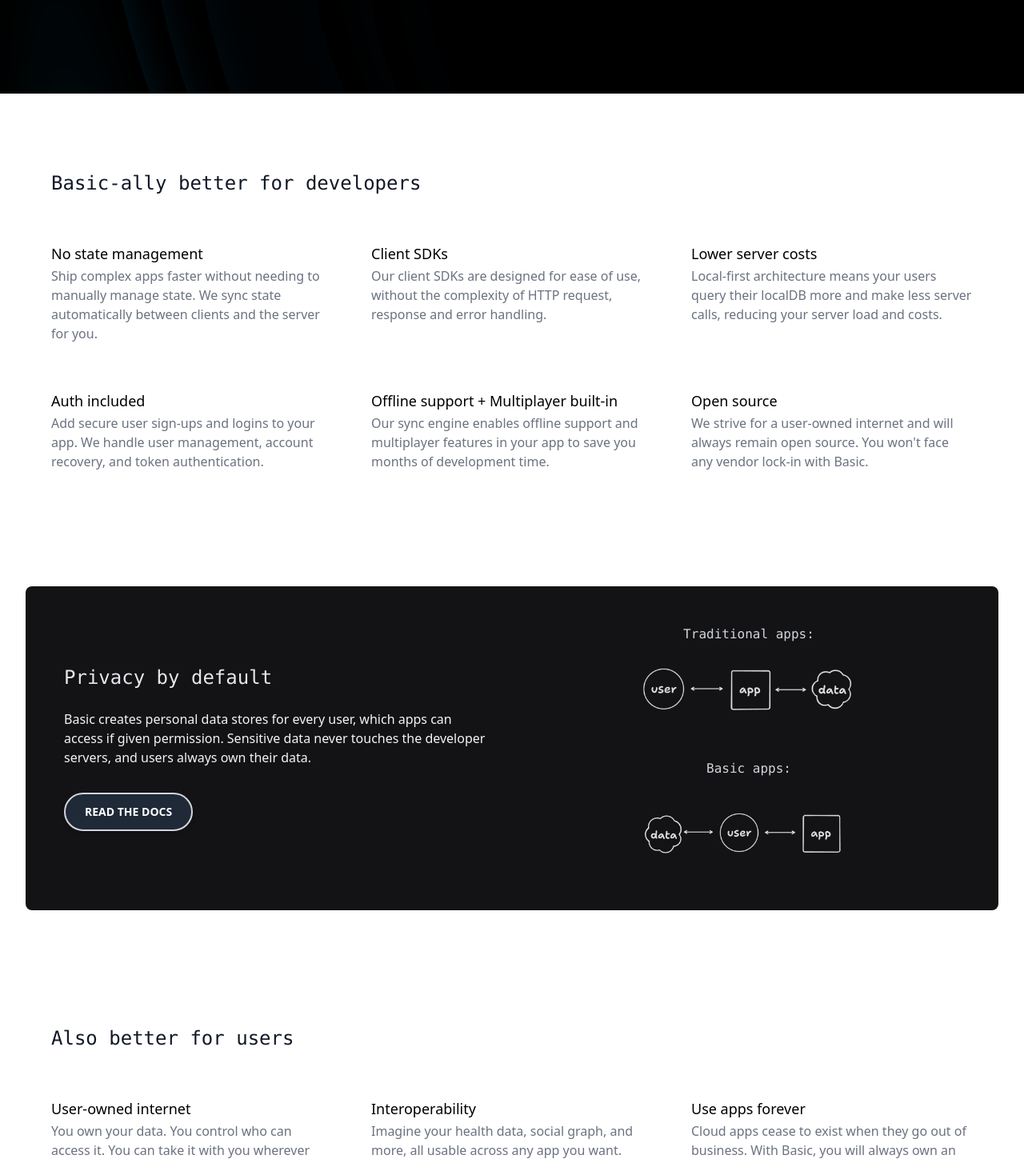
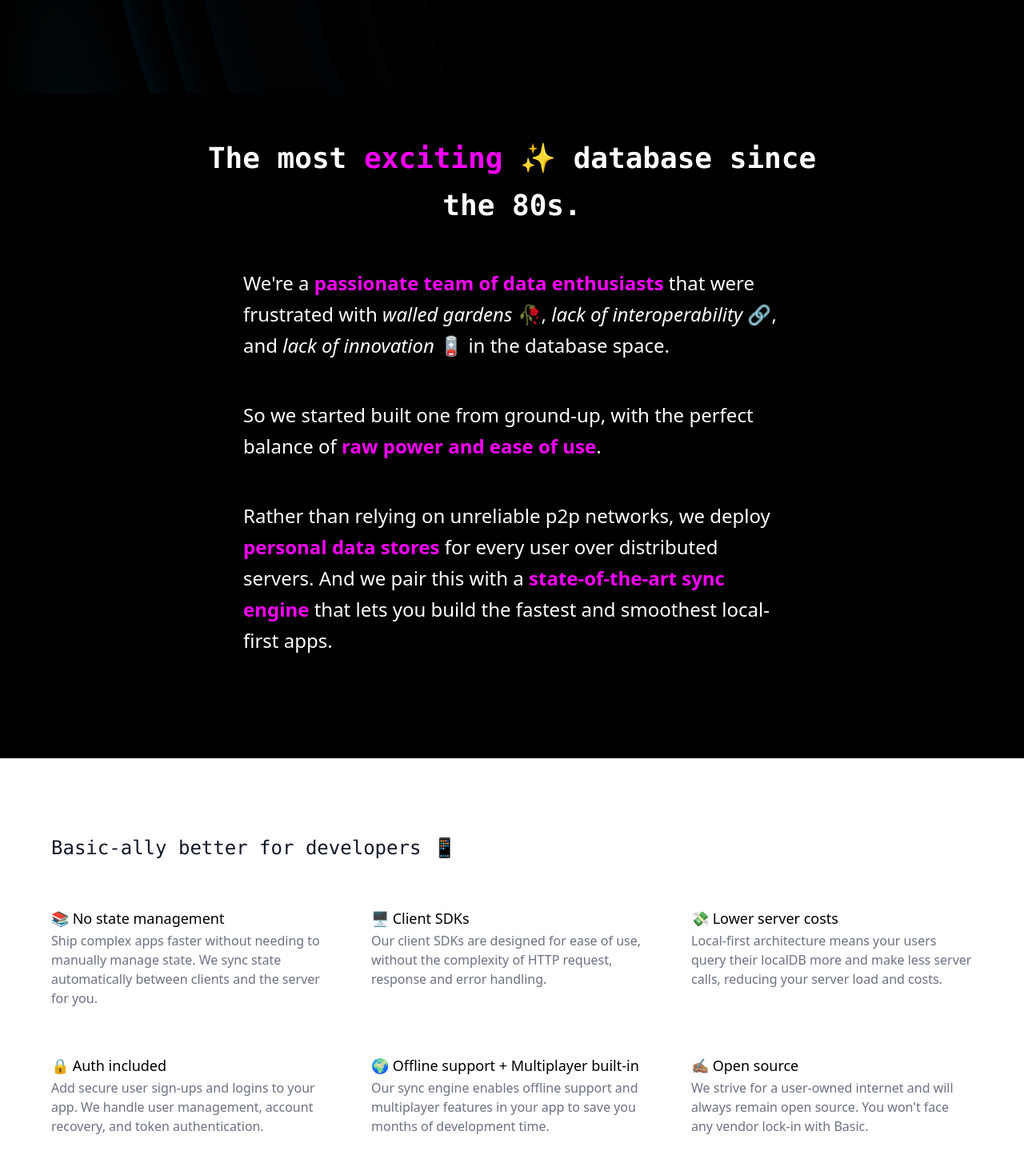
Before and after one commit to basicdb/basic-website, a Next.js app: page / in a window 1280 px wide. Shown: the part 683-2137 px from the top of the page at 80% size. Built offline with nearby package versions, Linux system fonts and the light colour scheme.

Commit message:
yassified the website

```diff
--- a/src/components/Benefits.tsx
+++ b/src/components/Benefits.tsx
@@ -2,7 +2,7 @@
     return (
         <section aria-labelledby="features" id="feature-five" className="w-full py-24 px-4 sm:px-6 lg:px-8 bg-white dark:bg-gray-900">
             <div className='max-w-6xl mx-auto'>
-                <h1 className='text-2xl font-mono pb-12 text-gray-900 dark:text-gray-100'>{title}</h1>
+                <h1 className='text-2xl font-mono pb-12 text-gray-900 dark:text-gray-100 sm:text-center md:text-center lg:text-left'>{title}</h1>
                 <div className="grid grid-cols-1 sm:grid-cols-2 lg:grid-cols-3 gap-6 lg:gap-12">
                     {benefits.map((benefit, index) => (
                         <div key={index}>
--- a/src/pages/index.tsx
+++ b/src/pages/index.tsx
@@ -31,9 +31,10 @@
       <main className="flex flex-col items-center">
         <div className="w-full max-w-7xl">
           <HeroSection />
-          <Benefits benefits={benefitsForDevelopers} title={"Basic-ally better for developers"} />
+          <WhyBasicSection />
+          <Benefits benefits={benefitsForDevelopers} title={"Basic-ally better for developers 📱"} />
           <PrivacySection />
-          <Benefits benefits={benefitsForUsers} title={"Also better for users"} />
+          <Benefits benefits={benefitsForUsers} title={"Also better for users 👯"} />
           <Footer />
         </div>
       </main>
@@ -78,8 +79,8 @@
         <div className="max-w-6xl mx-auto grid grid-cols-1 lg:grid-cols-2 gap-8 items-center">
           <div className="text-center lg:text-left">
             <div>
-              <p className="text-2xl font-medium font-mono tracking-tight text-white sm:text-4xl">
-                Open source infra for <br /> <span className='text-4xl'>local-first apps</span>
+              <p className="text-2xl font-medium font-mono tracking-tight text-white sm:text-4xl leading-relaxed">
+                Open source infra for <br /> <strong style={{ fontSize: 48, color: '#FF00FF' }}>local-first apps</strong> 🏆
               </p>
               <h3 className="max-w-xl mx-auto lg:mx-0 mt-4 text-base tracking-tight text-gray-300" style={{ fontSize: 18 }}>
                 Deliver high-performance apps with a powerful sync engine, offline support, and user-owned data stores
@@ -115,6 +116,30 @@
   )
 }
 
+const WhyBasicSection = () => {
+  return (
+    <section className="bg-black">
+      <div className="max-w-4xl mx-auto px-4 sm:px-6 lg:px-8 py-1 pb-24">
+        <h2 className="text-4xl font-bold text-white mb-6 mt-12 text-center font-mono leading-relaxed">
+          The most <strong style={{ color: '#FF00FF' }}>exciting</strong> ✨ database since the 80s.
+        </h2>
+        <div className="max-w-2xl mx-auto">
+          <p className="text-2xl text-white mb-8 mt-12 leading-relaxed">
+            We're a <strong style={{ color: '#FF00FF' }}>passionate team of data enthusiasts</strong> that were frustrated with <i>walled gardens</i> 🥀, <i>lack of interoperability</i> 🔗, and <i>lack of innovation</i> 🪫 in the database space.
+          </p>
+          <p className="text-2xl text-white mb-8 mt-12 leading-relaxed">
+            So we started built one from ground-up, with the perfect balance of <strong style={{ color: '#FF00FF' }}>raw power and ease of use</strong>.
+          </p>
+          <p className="text-2xl text-white mb-8 mt-12 leading-relaxed">
+            Rather than relying on unreliable p2p networks, we deploy <strong style={{ color: '#FF00FF' }}>personal data stores</strong>  for every user over distributed servers.
+            And we pair this with a <strong style={{ color: '#FF00FF' }}>state-of-the-art sync engine</strong> that lets you build the fastest and smoothest local-first apps.
+          </p>
+        </div>
+      </div>
+    </section>
+  )
+}
+
 const PrivacySection = () => {
   return (
     <section className="bg-white dark:bg-gray-900">
@@ -122,14 +147,14 @@
         <div className="bg-[#131315] p-6 sm:p-12 rounded-lg">
           <div className="flex flex-col sm:flex-row justify-between items-center">
             <div className="w-full sm:w-1/2 pr-0 sm:pr-8 mb-8 sm:mb-0 flex flex-col items-center sm:items-start text-center sm:text-left">
-              <h2 className="text-2xl font-mono text-gray-200 mb-6">Privacy by default</h2>
+              <h2 className="text-2xl font-mono text-gray-200 mb-6">🔍 Privacy by default 🔍</h2>
               <p className="text-gray-100 mb-8">
                 Basic creates personal data stores for every user, which apps can access if given permission.
                 Sensitive data never touches the developer servers, and users always own their data.
               </p>
               <a href="https://docs.basic.tech" target="_blank" rel="noopener noreferrer"
                 className="btn bg-gray-800 text-white border-2 border-gray-300 hover:bg-gray-700 hover:border-white transition-all duration-300 transform hover:scale-105 hover:rotate-1 shadow-md hover:shadow-lg px-6 py-2 rounded-full font-semibold">
-                Read the Docs
+                📖 Read the Docs
               </a>
             </div>
             <div className="w-full sm:w-1/2 pl-0 sm:pl-8">
--- a/src/utils/benefitsForDevelopers.tsx
+++ b/src/utils/benefitsForDevelopers.tsx
@@ -1,26 +1,26 @@
 const benefitsForDevelopers = [
     {
-        title: "No state management",
+        title: "📚 No state management",
         description: "Ship complex apps faster without needing to manually manage state. We sync state automatically between clients and the server for you."
     },
     {
-        title: "Client SDKs",
+        title: "🖥️ Client SDKs",
         description: "Our client SDKs are designed for ease of use, without the complexity of HTTP request, response and error handling."
     },
     {
-        title: "Lower server costs",
+        title: "💸 Lower server costs",
         description: "Local-first architecture means your users query their localDB more and make less server calls, reducing your server load and costs."
     },
     {
-        title: "Auth included",
+        title: "🔒 Auth included",
         description: "Add secure user sign-ups and logins to your app. We handle user management, account recovery, and token authentication."
     },
     {
-        title: "Offline support + Multiplayer built-in",
+        title: "🌍 Offline support + Multiplayer built-in",
         description: "Our sync engine enables offline support and multiplayer features in your app to save you months of development time."
     },
     {
-        title: "Open source",
+        title: "✍🏽 Open source",
         description: "We strive for a user-owned internet and will always remain open source. You won't face any vendor lock-in with Basic."
     }
 ];
--- a/src/utils/benefitsForUsers.tsx
+++ b/src/utils/benefitsForUsers.tsx
@@ -1,14 +1,14 @@
 const benefitsForUsers = [
     {
-        title: "User-owned internet",
+        title: "💖 User-owned internet",
         description: "You own your data. You control who can access it. You can take it with you wherever you go."
     },
     {
-        title: "Interoperability",
+        title: "🧑🏼‍💻 Interoperability",
         description: "Imagine your health data, social graph, and more, all usable across any app you want."
     },
     {
-        title: "Use apps forever",
+        title: "∞ Use apps forever",
         description: "Cloud apps cease to exist when they go out of business. With Basic, you will always own an instance of your apps forever."
     }
 ];
```
